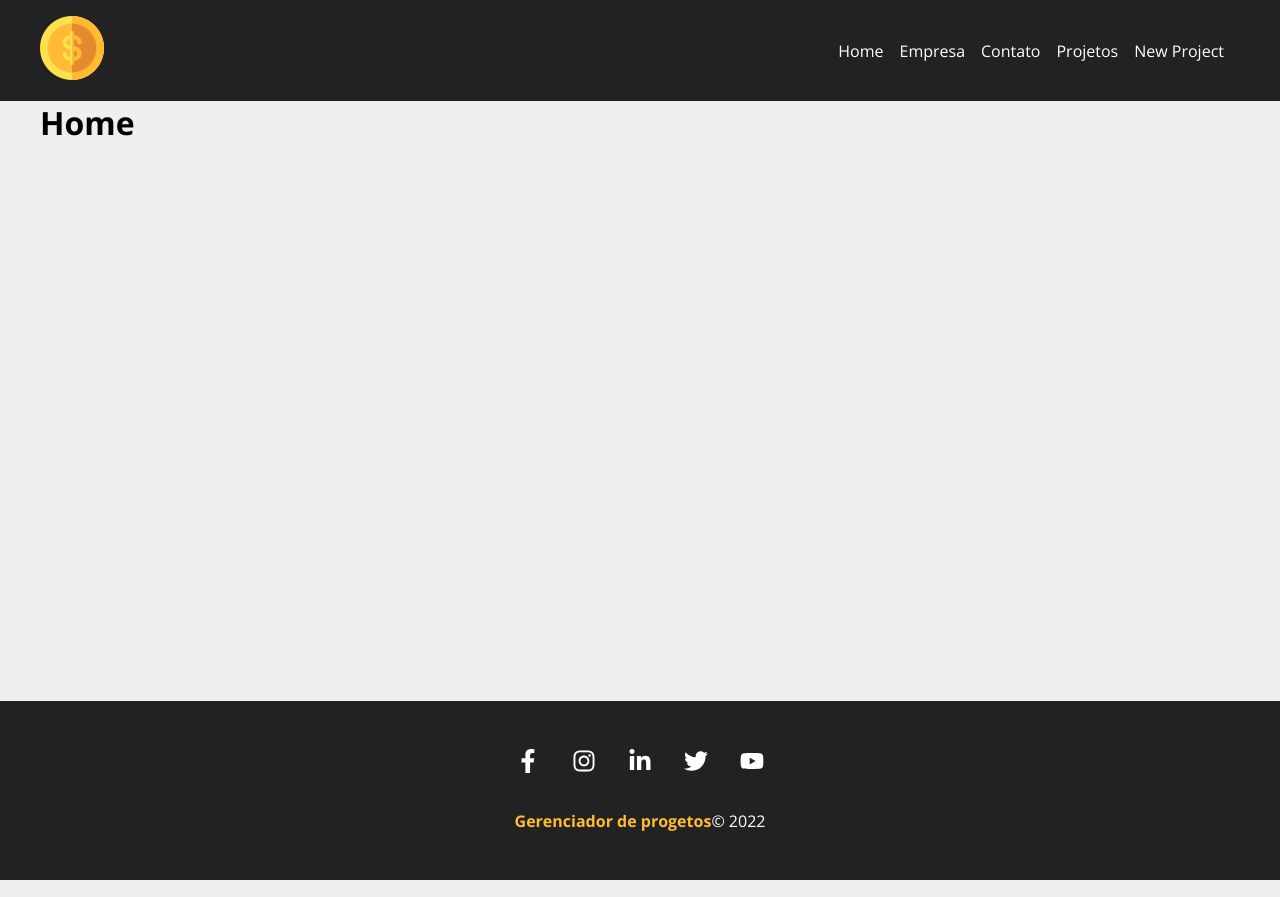
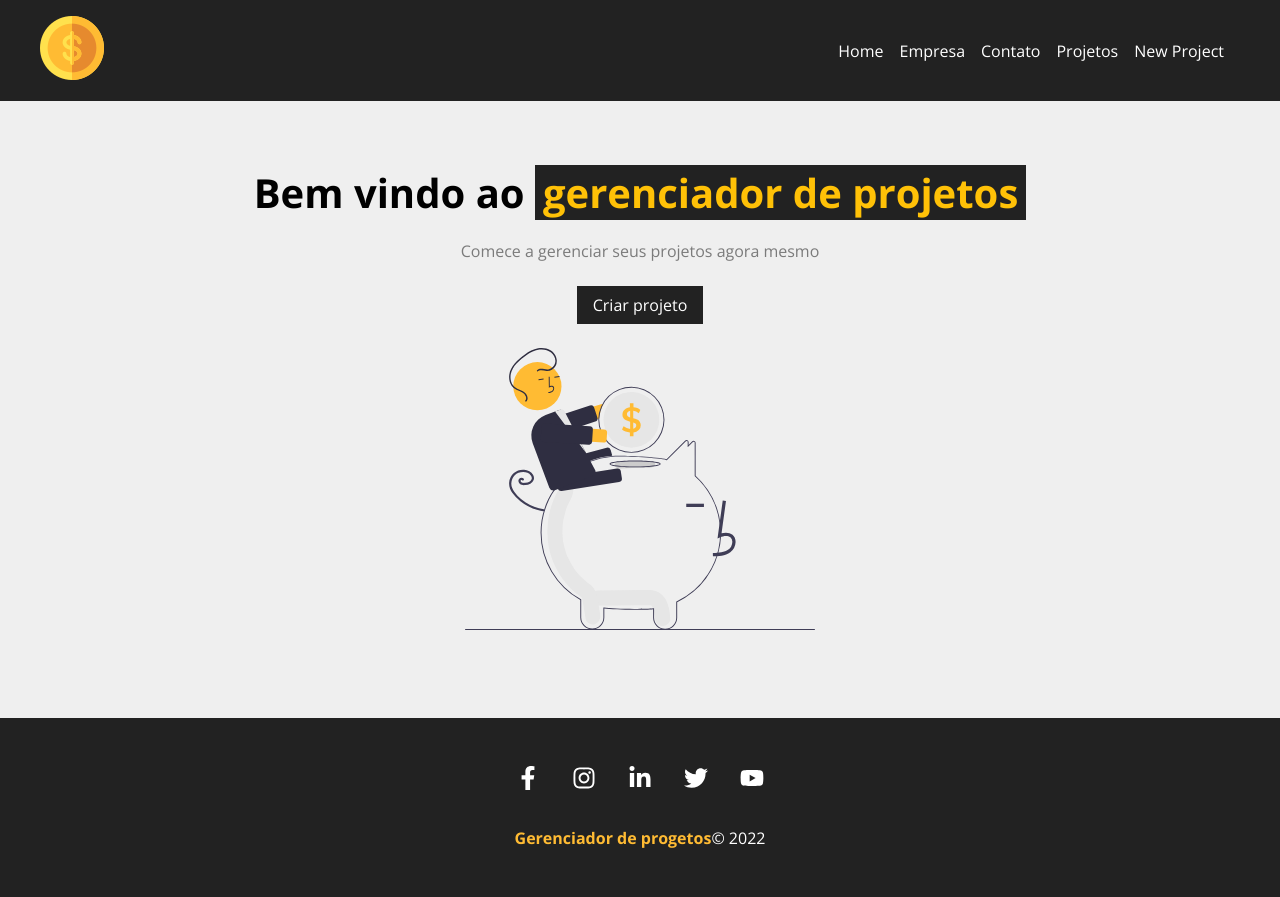
Before and after one commit to jjobJunior/curso_react, a JavaScript app: page / in a window 1280 px wide. Built offline with nearby package versions, Linux system fonts and the light colour scheme; the HTML template or start-up script is replaced by a standard one.

Commit message:
Criando e estilizando pagina Home

```diff
--- /dev/null
+++ b/src/components/layout/LinkButton.js
@@ -0,0 +1,11 @@
+import {Link} from 'react-router-dom';
+import styles from './LinkButton.module.css';
+
+function LinkButton({to, text}) {
+  return (
+   <Link className={styles.btn} to={to}>
+       {text}
+   </Link>
+  );
+}
+export default LinkButton;
--- /dev/null
+++ b/src/components/layout/LinkButton.module.css
@@ -0,0 +1,12 @@
+.btn{
+    background-color: #222;
+    color: #fff;
+    padding: 0.5em 1em;
+   text-decoration: none;
+   transition: 0.5s;
+}
+
+.btn:hover{
+    background-color: #ffc107;
+    color: #222;
+}
--- a/src/components/pages/Home.js
+++ b/src/components/pages/Home.js
@@ -1,4 +1,15 @@
+import styles from './Home.module.css';
+import savings from '../../img/savings.svg';
+import LinkButton from '../layout/LinkButton';
+
 function Home() {
-  return <h1>Home</h1>
+  return (
+    <section className={styles.home_container}>
+      <h1>Bem vindo ao <span>gerenciador de projetos</span></h1>
+      <p>Comece a gerenciar seus projetos agora mesmo</p>
+      <LinkButton to="/NewProject" text="Criar projeto" />
+      <img src={savings} alt="Genernciador" />
+    </section>
+  );
 }
 export default Home;
--- /dev/null
+++ b/src/components/pages/Home.module.css
@@ -0,0 +1,29 @@
+.home_container {
+    width: 100%;
+    display: flex;
+    flex-direction: column;
+    align-items: center;
+    justify-content: center;
+    padding: 4em;
+}
+
+.home_container h1 {
+    font-size: 2.5em;
+    margin-bottom: 0.5em;
+}
+
+.home_container h1 span {
+    color: #ffc107;
+    padding: 0 0.2em;
+    background-color: #222;
+}
+
+.home_container p{
+    margin-bottom: 1.5em;
+    color: #7b7b7b;
+}
+
+.home_container img {
+    width: 350px;
+    margin: 1.5em;
+}
```
